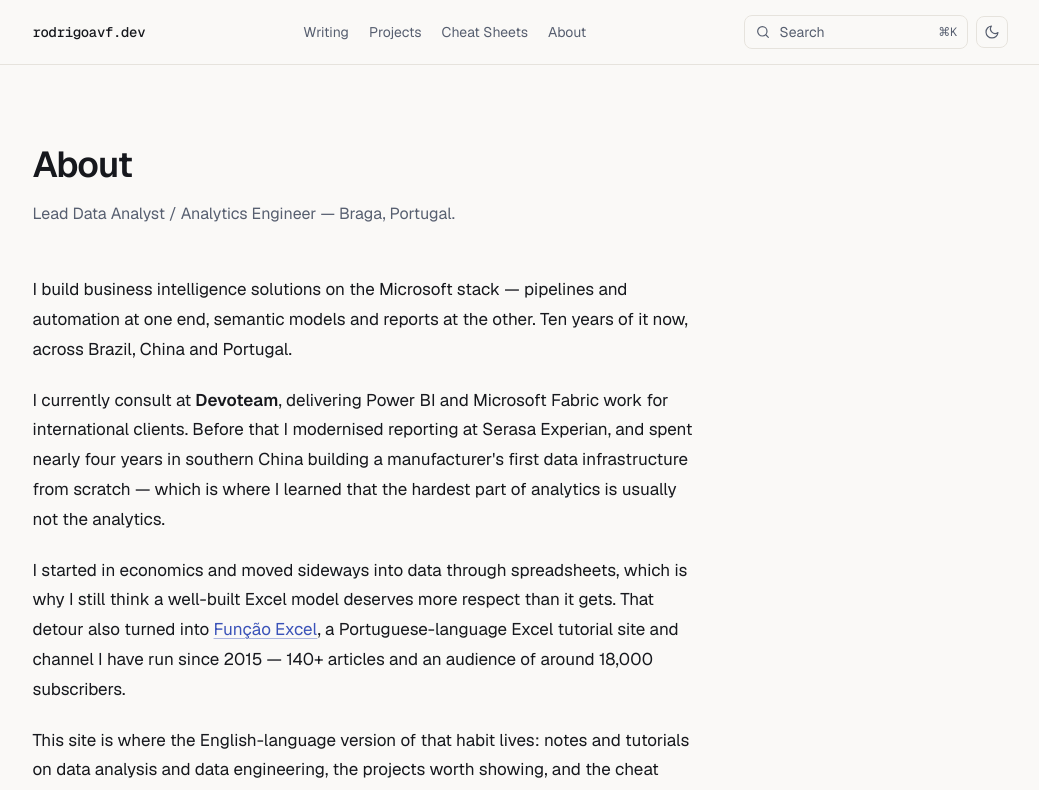
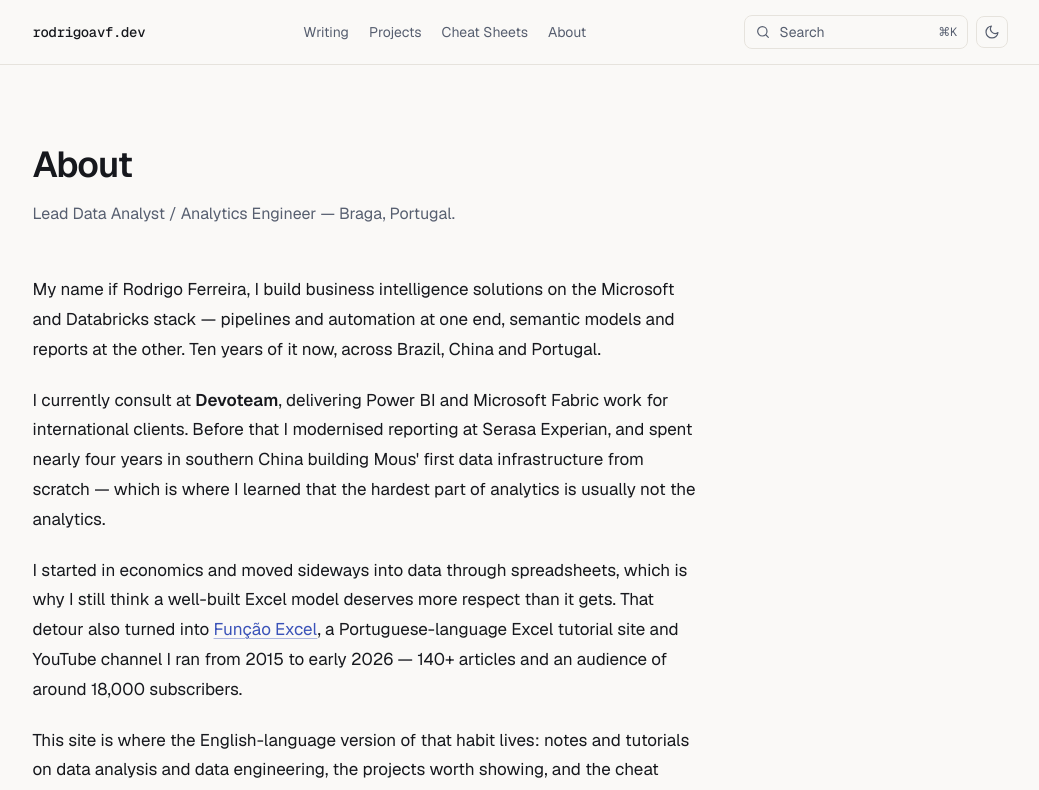
Before and after one commit to rodrigoavf/rodrigoavf.dev, a Next.js app: page /about in a window 1280 px wide. Shown: the top 790 px of the page, without its empty margins (112-1151 px from the left). Built offline with nearby package versions, Linux system fonts and the light colour scheme.

Commit message:
Revise introduction and tutorial site description
Updated personal introduction and details about the Excel tutorial site.

```diff
--- a/src/app/about/page.tsx
+++ b/src/app/about/page.tsx
@@ -140,15 +140,13 @@ export default function AboutPage() {
     >
       <div className="prose">
         <p>
-          I build business intelligence solutions on the Microsoft stack —
-          pipelines and automation at one end, semantic models and reports at
-          the other. Ten years of it now, across Brazil, China and Portugal.
+          My name if Rodrigo Ferreira, I build business intelligence solutions on the Microsoft and Databricks stack — pipelines and automation at one end, semantic models and reports at the other. Ten years of it now, across Brazil, China and Portugal.
         </p>
         <p>
           I currently consult at <strong>Devoteam</strong>, delivering Power BI
           and Microsoft Fabric work for international clients. Before that I
           modernised reporting at Serasa Experian, and spent nearly four years
-          in southern China building a manufacturer&apos;s first data
+          in southern China building Mous&apos; first data
           infrastructure from scratch — which is where I learned that the
           hardest part of analytics is usually not the analytics.
         </p>
@@ -163,8 +161,8 @@ export default function AboutPage() {
           >
             Função Excel
           </a>
-          , a Portuguese-language Excel tutorial site and channel I have run
-          since 2015 — 140+ articles and an audience of around 18,000
+          , a Portuguese-language Excel tutorial site and YouTube channel I ran
+          from 2015 to early 2026 — 140+ articles and an audience of around 18,000
           subscribers.
         </p>
         <p>
```
